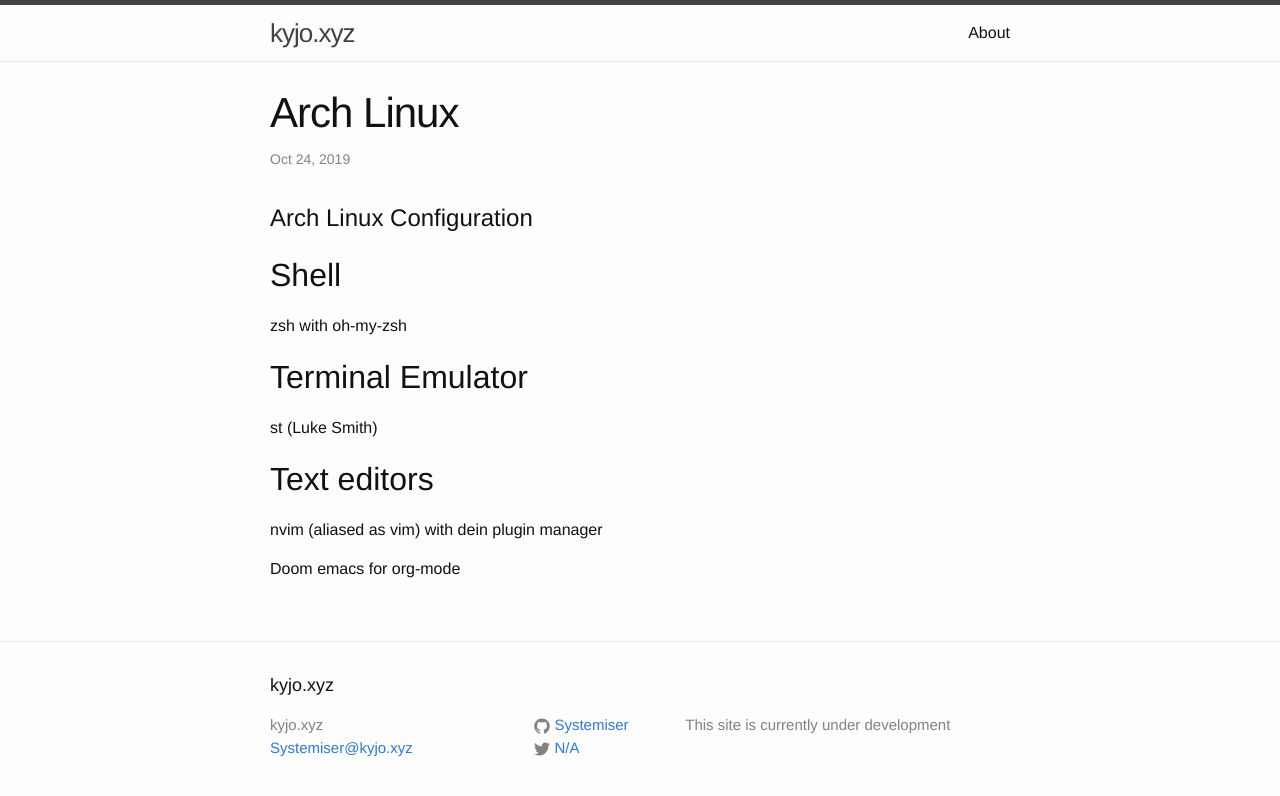
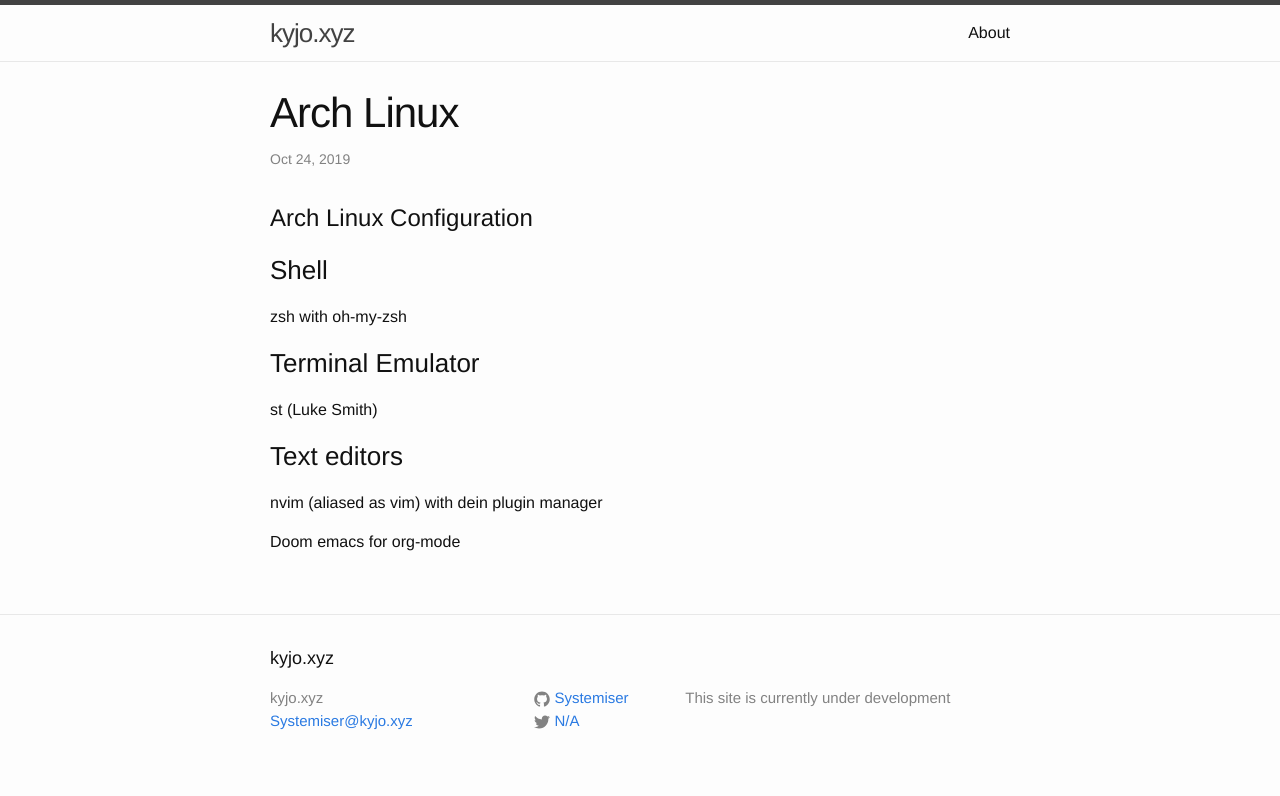
Before and after one commit to Systemiser/Systemiser.github.io, a Jekyll site: the page built from _posts/2019-10-24-Arch_Linux.markdown, in a window 1280 px wide. Shown: the top 796 px of the page. Built offline with Jekyll 4.4.1, drawn with Linux system fonts in a browser that asks for light colours.

Commit message:
Headings re-aligned

```diff
--- a/_posts/2019-10-24-Arch_Linux.markdown
+++ b/_posts/2019-10-24-Arch_Linux.markdown
@@ -6,13 +6,13 @@
 
 # Arch Linux Configuration
 
-## Shell
+### Shell
 zsh with oh-my-zsh
 
-## Terminal Emulator
+### Terminal Emulator
 st (Luke Smith)
 
-## Text editors
+### Text editors
 nvim (aliased as vim) with dein plugin manager
 
 Doom emacs for org-mode
```
